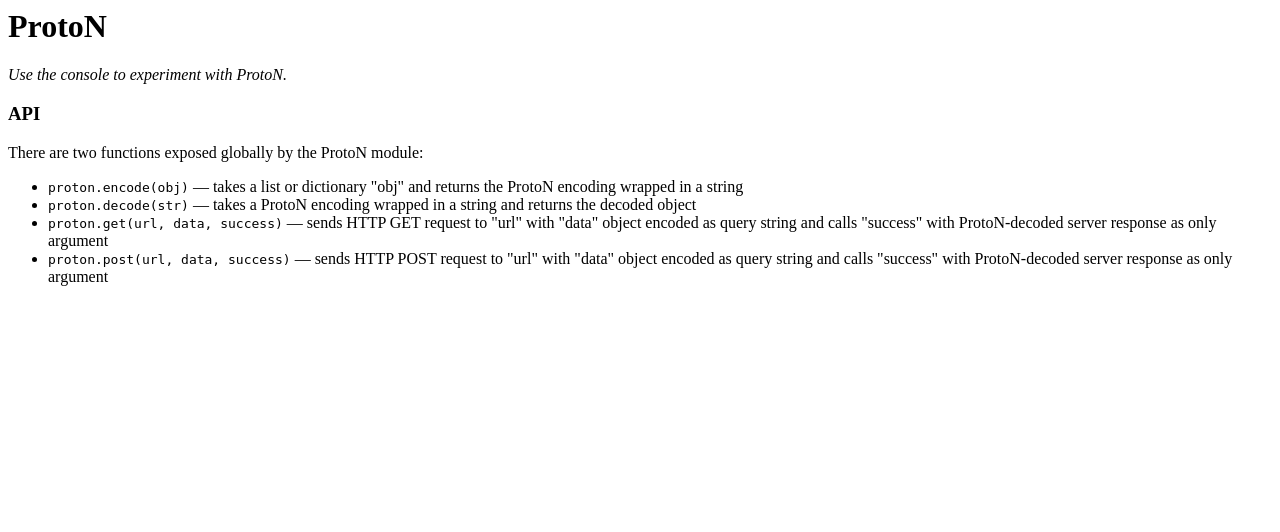
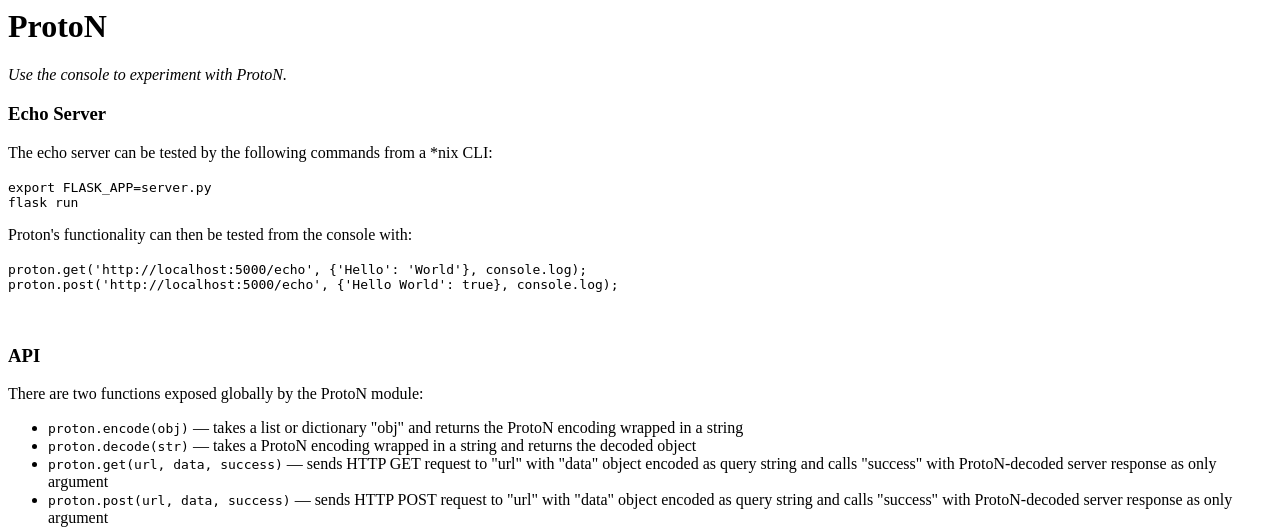
Before and after one commit to nickboucher/ProtoN, a Flask app: page / in a window 1280 px wide. Shown: the top 532 px of the page. Run offline with Flask 2, Linux system fonts and the light colour scheme.

Commit message:
Added Hello World Example

```diff
--- a/examples/echo-server/templates/proton.html
+++ b/examples/echo-server/templates/proton.html
@@ -6,6 +6,24 @@
   <body>
     <h1>ProtoN</h1>
     <i>Use the console to experiment with ProtoN.</i>
+    <br />
+    <h3>Echo Server</h3>
+    <p>The echo server can be tested by the following commands from a *nix CLI:
+      <br />
+      <br />
+      <code>
+        export FLASK_APP=server.py<br />
+        flask run
+      </code>
+    </p>
+    <p>Proton's functionality can then be tested from the console with:
+      <br />
+      <br />
+      <code>
+        proton.get('http://localhost:5000/echo', {'Hello': 'World'}, console.log);<br />
+        proton.post('http://localhost:5000/echo', {'Hello World': true}, console.log);
+      </code>
+    </p>
     <br />
     <h3>API</h3>
     <p>There are two functions exposed globally by the ProtoN module:</p>
```
